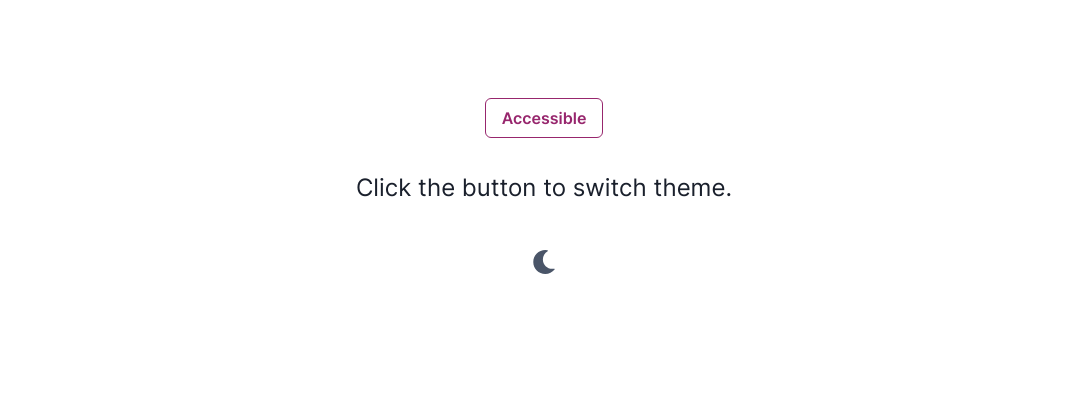
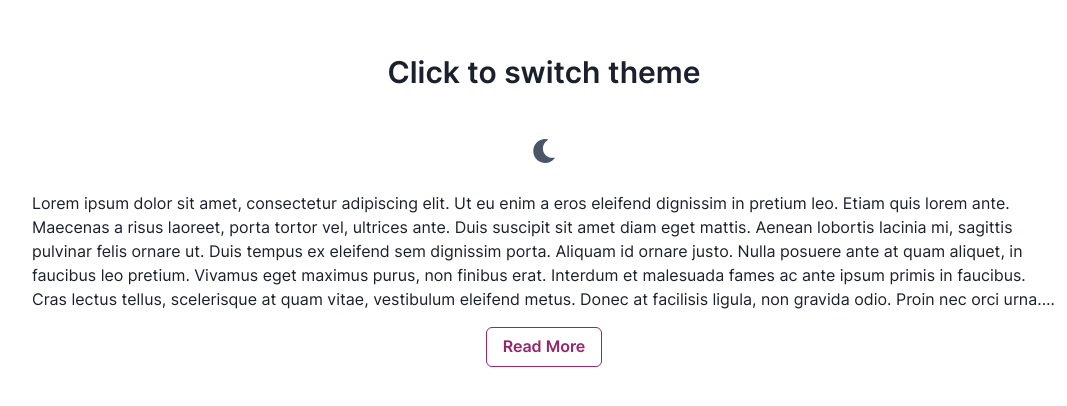
Before and after one commit to BrisaDiaz/next-template, a Next.js app: page / in a window 1280 px wide. Shown: the part 208-614 px from the top of the page, without its empty margins (96-1163 px from the left). Built offline with nearby package versions, Linux system fonts and the light colour scheme; no server answers.

Commit message:
feat: add truncate text at noOfLines feature to Text component

```diff
--- a/components/atoms/Text/Index.tsx
+++ b/components/atoms/Text/Index.tsx
@@ -107,6 +107,7 @@ export interface ExtraProps {
   align?: Align
   extraStyles?: ExtraStyles
   color?: Color
+  noOfLines?: number
   themeMode?: ThemeMode
 }
 export type TextProps = React.HTMLAttributes<HTMLElement> & ExtraProps
@@ -161,6 +162,7 @@ function Text(
     color = defaultValue.color,
     themeMode = defaultValue.themeMode,
     extraStyles = defaultValue.extraStyles,
+    noOfLines,
     children,
     className,
     ...other
@@ -199,6 +201,18 @@ function Text(
 
       <style jsx global>{`
         ${generateStyles()}
+
+        ${noOfLines
+          ? `
+         .text {
+          overflow: hidden;
+          text-overflow: ellipsis;
+          display: -webkit-box;
+          -webkit-box-orient: vertical;
+          -webkit-line-clamp: ${noOfLines};
+        }
+          `
+          : ''}
       `}</style>
       {extraStyles.styles}
     </>
--- a/pages/index.tsx
+++ b/pages/index.tsx
@@ -1,5 +1,5 @@
 import type { NextPage } from 'next'
-
+import { useState } from 'react'
 import Button from '../components/atoms/Button/ThemedButton'
 import Text from '../components/atoms/Text/ThemedText'
 import Head from '../components/common/Head'
@@ -10,33 +10,67 @@ import createStyles from '../components/common/createStyles'
 
 const Home: NextPage = () => {
   const breakpoint = useBreakpoints()
-
+  const [readMore, setReadMore] = useState(false)
+  const toggleReadMore = () => setReadMore(!readMore)
   return (
     <div className={styles.container}>
       <Head />
       <main className={styles.main}>
-        <Button
-          color="pink"
-          variant="outline"
-          size={breakpoint.up('md') ? 'md' : 'sm'}
-        >
-          Accessible
-        </Button>
-
         <Text
-          size={breakpoint.up('xl') ? '2xl' : breakpoint.up('sm') ? 'lg' : 'sm'}
+          size={breakpoint.up('xl') ? '3xl' : breakpoint.up('sm') ? 'xl' : 'md'}
           extraStyles={createStyles({
             selector: '.text',
             reactCss: { margin: ' 2rem 0' }
           })}
+          weight="semibold"
         >
-          Click the button to switch theme.
+          Click to switch theme
         </Text>
         <ModeSwitch
           variant="ghost"
           size={breakpoint.up('xl') ? 'lg' : breakpoint.up('sm') ? 'md' : 'sm'}
           data-testid="theme switch"
         />
+        <Text
+          noOfLines={readMore ? undefined : 5}
+          size={breakpoint.up('sm') ? 'md' : 'sm'}
+          extraStyles={createStyles({
+            selector: '.text',
+            reactCss: { maxWidth: 'var(--sizes-container-lg)' }
+          })}
+        >
+          Lorem ipsum dolor sit amet, consectetur adipiscing elit. Ut eu enim a
+          eros eleifend dignissim in pretium leo. Etiam quis lorem ante.
+          Maecenas a risus laoreet, porta tortor vel, ultrices ante. Duis
+          suscipit sit amet diam eget mattis. Aenean lobortis lacinia mi,
+          sagittis pulvinar felis ornare ut. Duis tempus ex eleifend sem
+          dignissim porta. Aliquam id ornare justo. Nulla posuere ante at quam
+          aliquet, in faucibus leo pretium. Vivamus eget maximus purus, non
+          finibus erat. Interdum et malesuada fames ac ante ipsum primis in
+          faucibus. Cras lectus tellus, scelerisque at quam vitae, vestibulum
+          eleifend metus. Donec at facilisis ligula, non gravida odio. Proin nec
+          orci urna. Suspendisse fermentum, ligula a venenatis vestibulum, massa
+          lacus iaculis enim, eget consectetur tellus augue vitae arcu. Proin
+          eros libero, pharetra vitae metus et, convallis pharetra lacus.
+          Vivamus facilisis sed ipsum vel egestas. Aenean aliquet justo vel dui
+          malesuada commodo. Donec volutpat leo ex, porttitor fermentum ex
+          rutrum ac. Mauris eu eros ut urna pharetra vehicula sed eu elit.
+          Vivamus varius tempor dignissim. Phasellus pellentesque velit rhoncus
+          vulputate aliquet. Vestibulum nec leo nisi. Vestibulum facilisis,
+          mauris a luctus convallis, lacus lectus consectetur metus, tincidunt
+          pulvinar lorem leo sit amet libero. Vivamus eleifend, elit sit amet
+          dapibus molestie, ipsum turpis euismod justo, eget interdum dolor
+          dolor sit amet nulla. Aliquam consectetur risus at augue lacinia
+          suscipit. Vestibulum id fermentum sapien.
+        </Text>
+        <Button
+          color="pink"
+          variant="outline"
+          size={breakpoint.up('md') ? 'md' : 'sm'}
+          onClick={() => toggleReadMore()}
+        >
+          {readMore ? 'Read Less' : 'Read More'}
+        </Button>
       </main>
     </div>
   )
```
